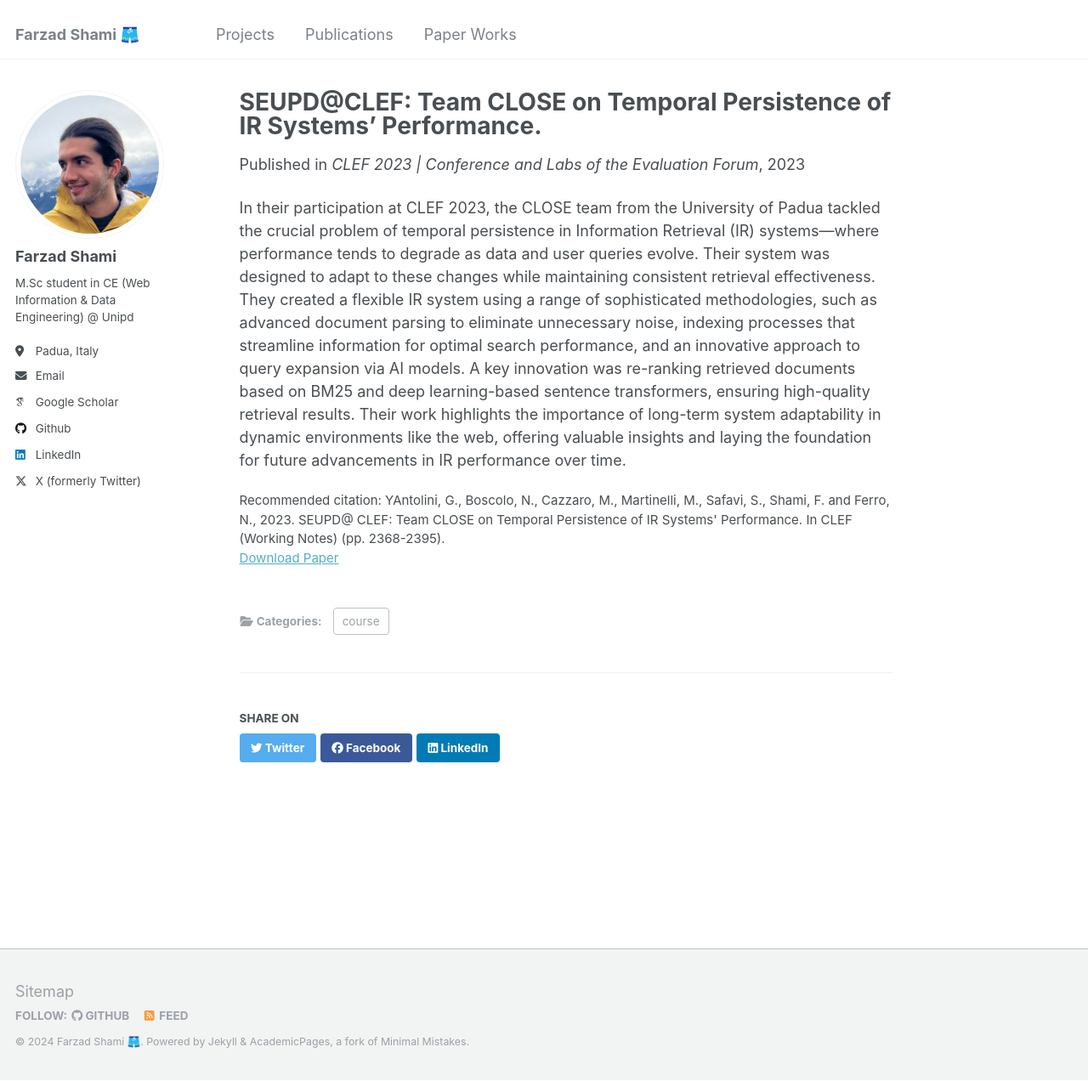
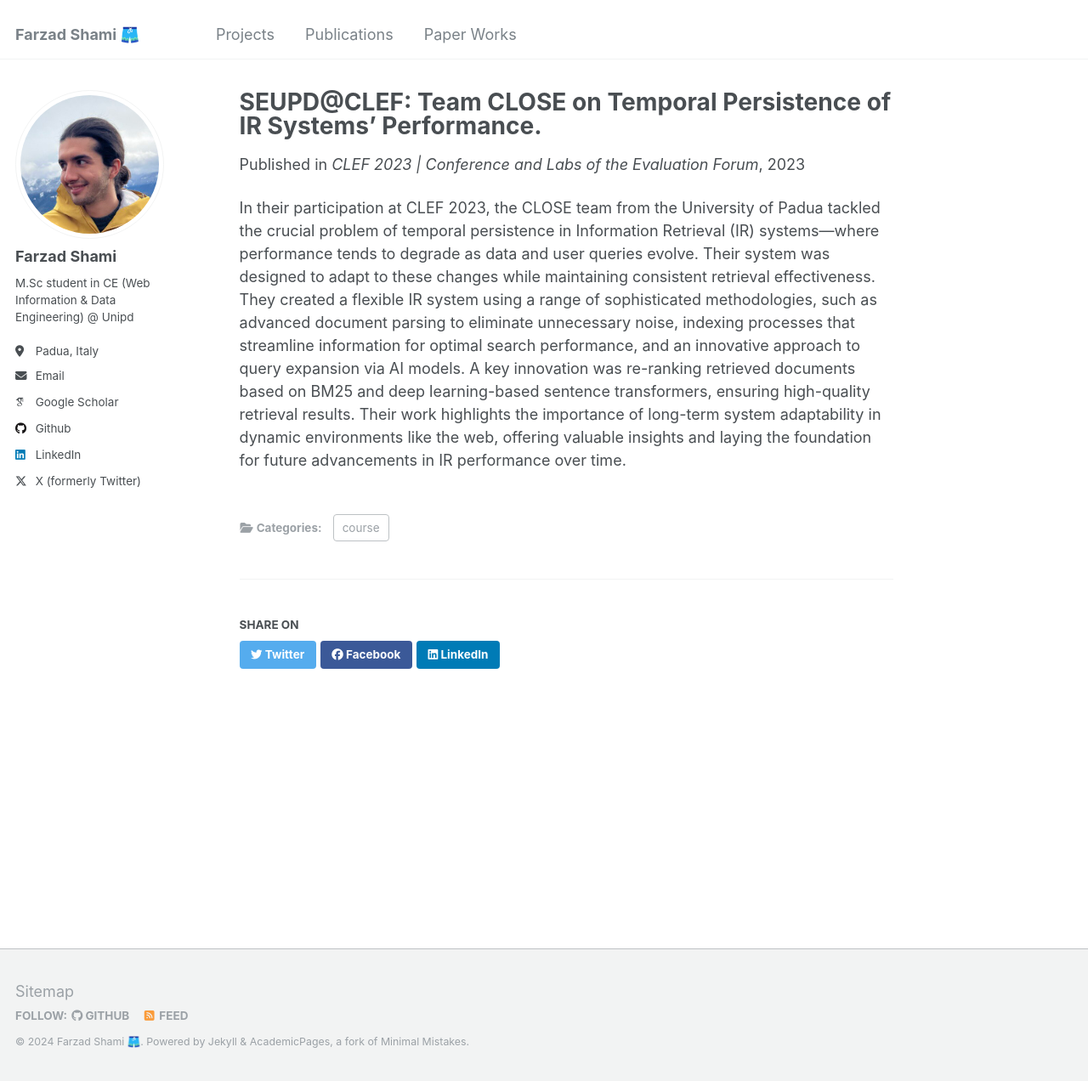
Before and after one commit to fuzsh/fuzsh.github.io, a Jekyll site: the page built from _paperworks/2023-crtp.md, in a window 1280 px wide and 1272 px high. Shown: the whole window at 85% size. Built offline with Jekyll 4.4.1, drawn with Linux system fonts in a browser that asks for light colours; some web fonts are replaced.

Commit message:
Update 2023-crtp.md

```diff
--- a/_paperworks/2023-crtp.md
+++ b/_paperworks/2023-crtp.md
@@ -7,7 +7,8 @@
 date: 2023-09-18
 venue: "CLEF 2023 | Conference and Labs of the Evaluation Forum"
 paperurl: "http://fuzsh.github.io/files/paper-192.pdf"
-citation: "YAntolini, G., Boscolo, N., Cazzaro, M., Martinelli, M., Safavi, S., Shami, F. and Ferro, N., 2023. SEUPD@ CLEF: Team CLOSE on Temporal Persistence of IR Systems' Performance. In CLEF (Working Notes) (pp. 2368-2395)."
+image: "profile.png"
+course_name: "CRTP"
 ---
 
 In their participation at CLEF 2023, the CLOSE team from the University of Padua tackled the crucial problem of temporal persistence in Information Retrieval (IR) systems—where performance tends to degrade as data and user queries evolve. Their system was designed to adapt to these changes while maintaining consistent retrieval effectiveness. They created a flexible IR system using a range of sophisticated methodologies, such as advanced document parsing to eliminate unnecessary noise, indexing processes that streamline information for optimal search performance, and an innovative approach to query expansion via AI models. A key innovation was re-ranking retrieved documents based on BM25 and deep learning-based sentence transformers, ensuring high-quality retrieval results. Their work highlights the importance of long-term system adaptability in dynamic environments like the web, offering valuable insights and laying the foundation for future advancements in IR performance over time.
```
